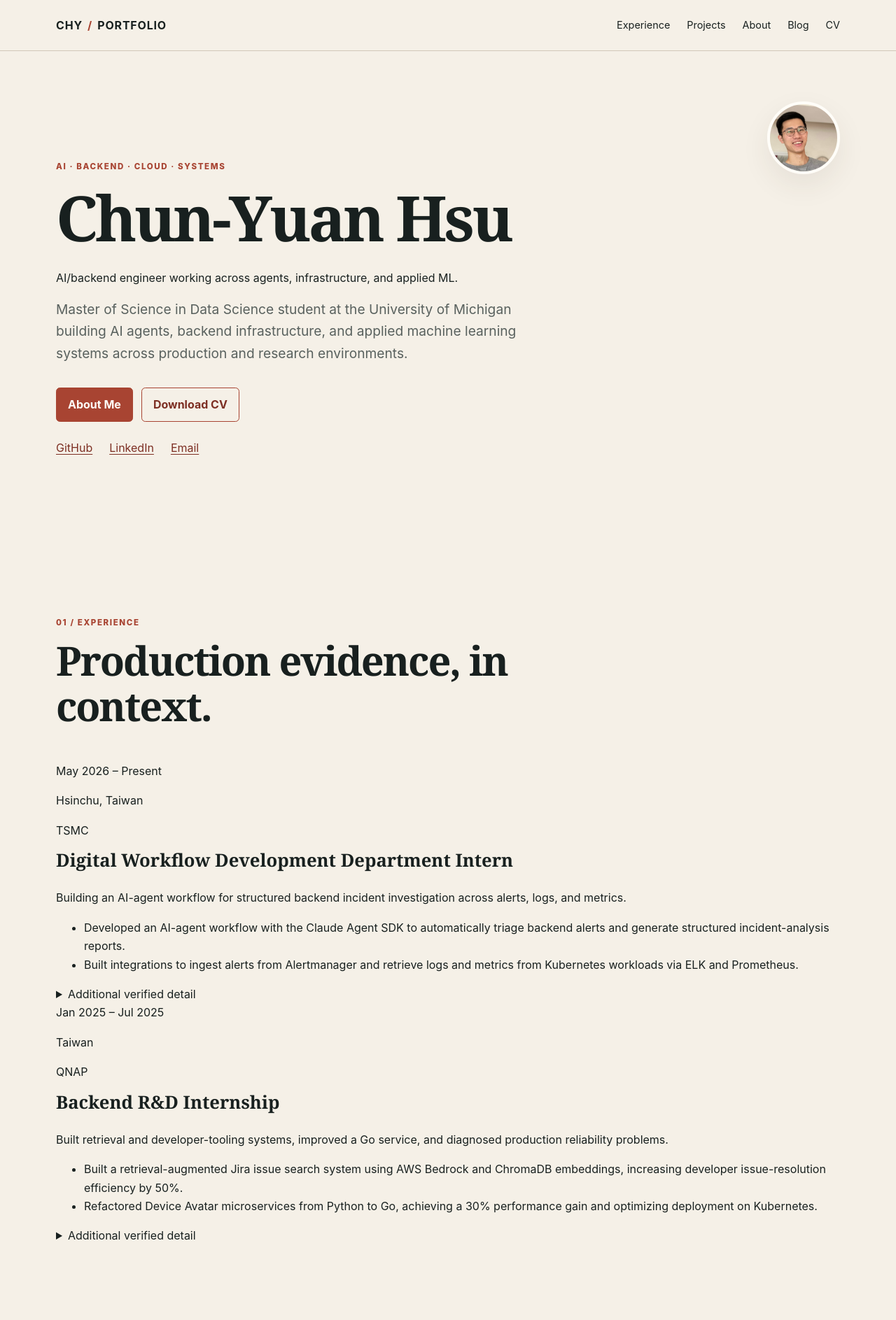
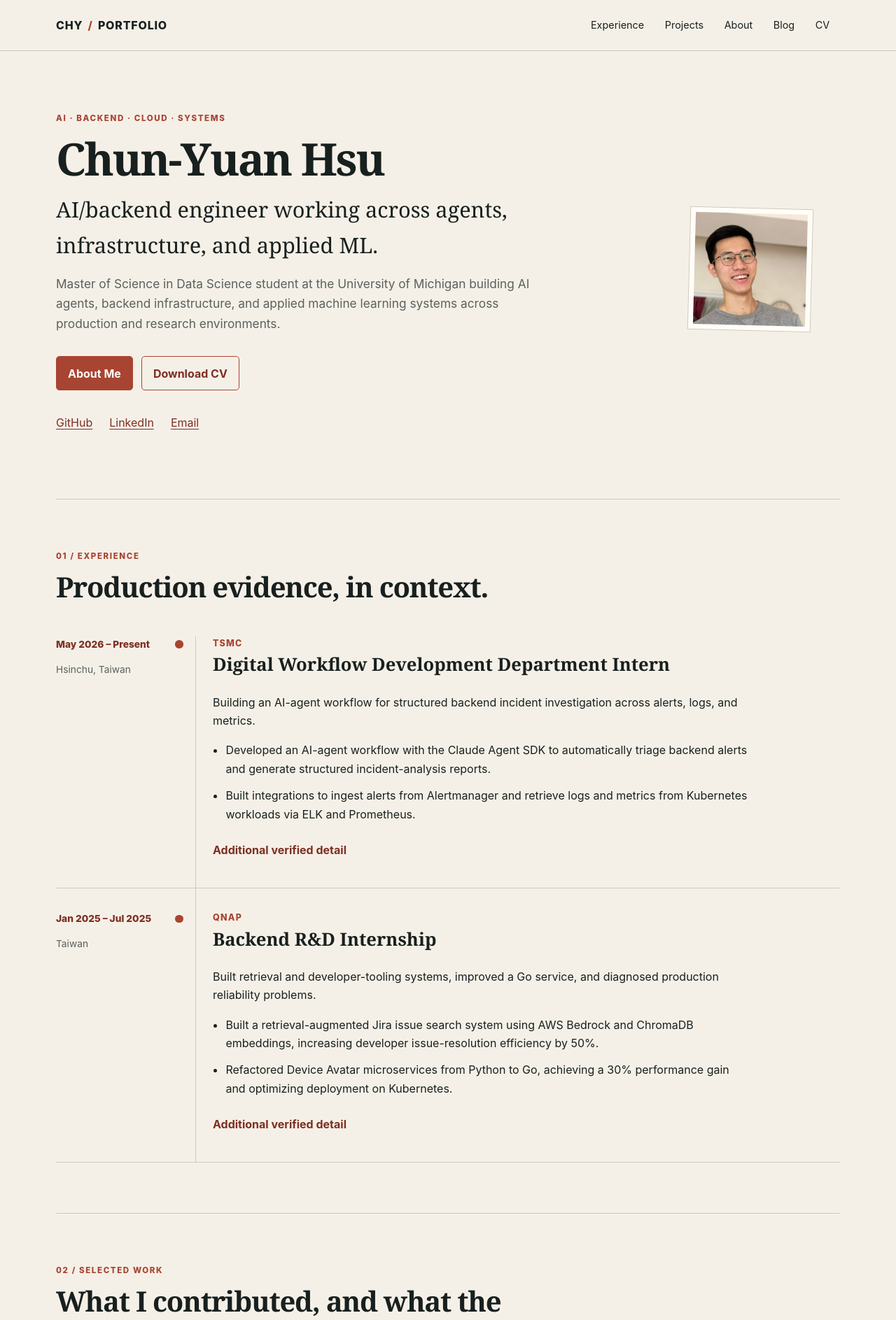
Before and after one commit to chyhsu/chyhsu.github.io, a Jekyll site: the page built from index.md, in a window 1280 px wide. Shown: the top 1887 px of the page at 70% size. Built offline with Jekyll 4.4.1, drawn with Linux system fonts in a browser that asks for light colours.

Commit message:
style: add component-owned dossier system

```diff
--- a/_sass/_base.scss
+++ /dev/null
@@ -1,50 +0,0 @@
-*, *::before, *::after { box-sizing: border-box; }
-html { scroll-behavior: smooth; }
-body {
-  margin: 0;
-  background: var(--color-paper);
-  color: var(--color-ink);
-  font-family: var(--font-body);
-  font-size: 1rem;
-  line-height: 1.65;
-  text-rendering: optimizeLegibility;
-}
-img { display: block; max-width: 100%; height: auto; }
-a {
-  color: var(--color-rust-dark);
-  text-decoration-thickness: 0.08em;
-  text-underline-offset: 0.18em;
-}
-a:hover { color: var(--color-rust); }
-a:focus-visible, button:focus-visible {
-  outline: 0.2rem solid var(--color-rust);
-  outline-offset: 0.2rem;
-}
-h1, h2, h3, p { margin-top: 0; }
-h1, h2, h3 {
-  color: var(--color-ink);
-  font-family: var(--font-display);
-  line-height: 1.12;
-}
-h1 { font-size: clamp(2.7rem, 7vw, 5.8rem); letter-spacing: -0.045em; }
-h2 { font-size: clamp(2rem, 4.5vw, 3.7rem); letter-spacing: -0.035em; }
-h3 { font-size: clamp(1.25rem, 2vw, 1.7rem); }
-code, pre { font-family: ui-monospace, SFMono-Regular, Consolas, monospace; }
-code { background: var(--color-paper-deep); padding: 0.1em 0.3em; border-radius: 0.2rem; }
-pre { overflow-x: auto; padding: var(--space-4); background: var(--color-ink); color: var(--color-white); }
-pre code { padding: 0; background: transparent; color: inherit; }
-::selection { background: #dba895; color: var(--color-ink); }
-.skip-link {
-  position: fixed;
-  left: var(--space-3);
-  top: var(--space-3);
-  z-index: 20;
-  transform: translateY(-180%);
-  padding: var(--space-2) var(--space-3);
-  background: var(--color-ink);
-  color: var(--color-white);
-}
-.skip-link:focus { transform: translateY(0); }
-@media (prefers-reduced-motion: reduce) {
-  *, *::before, *::after { scroll-behavior: auto !important; transition-duration: 0.01ms !important; }
-}
--- a/_sass/_components.scss
+++ /dev/null
@@ -1,63 +0,0 @@
-.eyebrow, .featured-card__kicker, .experience-card__company, .site-footer__eyebrow {
-  margin-bottom: var(--space-2);
-  color: var(--color-rust);
-  font-size: 0.72rem;
-  font-weight: 800;
-  letter-spacing: 0.14em;
-  text-transform: uppercase;
-}
-.button {
-  display: inline-flex;
-  min-height: 2.75rem;
-  align-items: center;
-  justify-content: center;
-  padding: 0.65rem 1rem;
-  border: 1px solid var(--color-rust);
-  border-radius: var(--radius);
-  font-weight: 700;
-  text-decoration: none;
-  transition: background-color var(--transition), color var(--transition), transform var(--transition);
-}
-.button:hover { transform: translateY(-0.1rem); }
-.button--primary { background: var(--color-rust); color: var(--color-white); }
-.button--primary:hover { background: var(--color-rust-dark); color: var(--color-white); }
-.button--secondary { color: var(--color-rust-dark); }
-.button--secondary:hover { background: var(--color-white); }
-.experience-card, .featured-card, .archive-card, .post-preview {
-  border: 1px solid var(--color-line);
-  border-radius: var(--radius);
-  background: rgba(255, 253, 248, 0.48);
-}
-.experience-card { padding: clamp(1.3rem, 3vw, 2rem); border-top: 0.25rem solid var(--color-rust); }
-.experience-card__topline { display: flex; justify-content: space-between; gap: var(--space-3); }
-.experience-card__period, .experience-card__location, .post-meta { color: var(--color-muted); font-size: 0.86rem; }
-.experience-card__summary { font-size: 1.05rem; }
-.evidence-list { padding-left: 1.15rem; }
-.evidence-list li + li { margin-top: var(--space-2); }
-.tag-list { display: flex; flex-wrap: wrap; gap: var(--space-1); padding: 0; list-style: none; }
-.tag-list li { padding: 0.28rem 0.55rem; border: 1px solid var(--color-line); border-radius: 99rem; font-size: 0.72rem; }
-.featured-card { display: flex; flex-direction: column; padding: var(--space-4); box-shadow: var(--shadow); }
-.featured-card--lilac { border-top: 0.25rem solid var(--color-lilac); background: var(--color-lilac-tint); }
-.featured-card__index { margin-bottom: var(--space-5); color: var(--color-rust); font-family: var(--font-display); font-size: 2rem; }
-.featured-card .card-links { margin-top: auto; padding-top: var(--space-4); }
-.metric-list { display: grid; grid-template-columns: repeat(2, 1fr); gap: var(--space-1); padding: 0; list-style: none; }
-.metric-list li { padding: var(--space-2); background: var(--color-paper-deep); font-size: 0.78rem; font-weight: 750; }
-.skill-group h3 { font-family: var(--font-body); font-size: 0.82rem; letter-spacing: 0.08em; text-transform: uppercase; }
-.skill-group ul { margin: 0; padding: 0; list-style: none; color: var(--color-muted); }
-.archive-card, .post-preview { padding: var(--space-4); }
-.archive-card__stack { color: var(--color-rust-dark); font-size: 0.78rem; font-weight: 700; }
-.card-links { gap: var(--space-3); }
-.card-links a { font-size: 0.85rem; font-weight: 750; }
-.education-list { border-top: 1px solid var(--color-line); }
-.education-item { display: grid; grid-template-columns: 12rem 1fr; gap: var(--space-4); padding-block: var(--space-4); border-bottom: 1px solid var(--color-line); }
-.education-item h3, .education-item p { margin-bottom: 0; }
-.education-item__period { color: var(--color-muted); font-size: 0.86rem; }
-.post-preview h3 a { color: var(--color-ink); text-decoration: none; }
-.site-footer__title { margin: 0; color: var(--color-white); font-family: var(--font-display); font-size: clamp(1.7rem, 4vw, 2.8rem); }
-.site-footer__eyebrow { color: #dda18f; }
-.footer-links a { color: var(--color-white); }
-.site-footer a:focus-visible { outline-color: var(--color-white); }
-@media (max-width: 42rem) {
-  .experience-card__topline { display: block; }
-  .education-item { grid-template-columns: 1fr; gap: var(--space-1); }
-}
--- /dev/null
+++ b/_sass/_global.scss
@@ -0,0 +1,78 @@
+*, *::before, *::after { box-sizing: border-box; }
+html { scroll-behavior: smooth; scroll-padding-top: 5rem; }
+body {
+  margin: 0;
+  background: var(--color-paper);
+  color: var(--color-ink);
+  font-family: var(--font-body);
+  font-size: 1rem;
+  line-height: 1.65;
+  text-rendering: optimizeLegibility;
+}
+img { display: block; max-width: 100%; height: auto; }
+h1, h2, h3, p, dl, figure { margin-top: 0; }
+h1, h2, h3 { color: var(--color-ink); font-family: var(--font-display); line-height: 1.12; }
+h1 { font-size: clamp(2.7rem, 6vw, 4rem); letter-spacing: -0.04em; }
+h2 { font-size: clamp(2rem, 4vw, 2.5rem); letter-spacing: -0.03em; }
+h3 { font-size: clamp(1.25rem, 2vw, 1.65rem); }
+a { color: var(--color-rust-dark); text-decoration-thickness: 0.08em; text-underline-offset: 0.18em; }
+a:hover { color: var(--color-rust); }
+.prose, .page-content { overflow-wrap: anywhere; }
+a:focus-visible, summary:focus-visible {
+  outline: 0.2rem solid var(--color-rust);
+  outline-offset: 0.2rem;
+}
+code, pre { font-family: var(--font-mono); }
+code { padding: 0.1em 0.3em; border-radius: var(--radius); background: var(--color-paper-deep); }
+pre { overflow-x: auto; padding: var(--space-4); background: var(--color-ink); color: var(--color-surface); }
+pre code { padding: 0; background: transparent; color: inherit; }
+::selection { background: #dba895; color: var(--color-ink); }
+.site-shell { width: min(calc(100% - 2rem), var(--shell)); margin-inline: auto; }
+.page-main { min-height: 70vh; }
+.section { padding-block: var(--space-7); border-top: 1px solid var(--color-line); }
+.section-heading { max-width: 48rem; margin-bottom: var(--space-6); }
+.section-heading--split { max-width: none; display: flex; align-items: end; justify-content: space-between; gap: var(--space-4); }
+.section-heading--split > a { min-height: 2.75rem; min-width: 2.75rem; display: inline-flex; align-items: center; }
+.eyebrow {
+  margin-bottom: var(--space-2);
+  color: var(--color-rust);
+  font-size: 0.72rem;
+  font-weight: 800;
+  letter-spacing: 0.14em;
+  text-transform: uppercase;
+}
+.button {
+  display: inline-flex;
+  min-height: 2.75rem;
+  min-width: 2.75rem;
+  align-items: center;
+  justify-content: center;
+  padding: 0.65rem 1rem;
+  border: 1px solid var(--color-rust);
+  border-radius: var(--radius);
+  font-weight: 750;
+  text-decoration: none;
+  transition: background-color var(--transition), color var(--transition), transform var(--transition);
+}
+.button:hover { transform: translateY(-0.1rem); }
+.button--primary { background: var(--color-rust); color: var(--color-surface); }
+.button--primary:hover { background: var(--color-rust-dark); color: var(--color-surface); }
+.button--secondary:hover { background: var(--color-surface); }
+.skip-link {
+  position: fixed;
+  left: var(--space-3);
+  top: var(--space-3);
+  z-index: 20;
+  transform: translateY(-180%);
+  padding: var(--space-2) var(--space-3);
+  background: var(--color-ink);
+  color: var(--color-surface);
+}
+.skip-link:focus { transform: translateY(0); }
+@media (max-width: 42rem) {
+  .section { padding-block: var(--space-6); }
+  .section-heading--split { align-items: flex-start; flex-direction: column; }
+}
+@media (prefers-reduced-motion: reduce) {
+  *, *::before, *::after { scroll-behavior: auto !important; transition-duration: 0.01ms !important; }
+}
--- a/_sass/_layout.scss
+++ /dev/null
@@ -1,40 +0,0 @@
-.site-shell { width: min(calc(100% - 2rem), var(--measure)); margin-inline: auto; }
-.page-main { min-height: 70vh; }
-.site-header { border-bottom: 1px solid var(--color-line); }
-.site-header__inner {
-  min-height: 4.5rem;
-  display: flex;
-  align-items: center;
-  justify-content: space-between;
-  gap: var(--space-4);
-}
-.site-brand { color: var(--color-ink); font-weight: 750; letter-spacing: 0.05em; text-decoration: none; text-transform: uppercase; }
-.site-brand__divider { margin-inline: 0.45em; color: var(--color-rust); }
-.site-nav, .footer-links, .hero__links, .card-links { display: flex; flex-wrap: wrap; gap: var(--space-4); }
-.site-nav a, .footer-links a { color: inherit; font-size: 0.9rem; text-decoration: none; }
-.section { padding-block: var(--space-7); }
-.section--ruled { border-top: 1px solid var(--color-line); }
-.section--tinted { background: var(--color-paper-deep); }
-.section-heading { max-width: 48rem; margin-bottom: var(--space-6); }
-.section-heading--compact { margin-bottom: var(--space-5); }
-.section-heading--with-link { max-width: none; display: flex; align-items: end; justify-content: space-between; gap: var(--space-4); }
-.experience-grid, .featured-grid, .archive-grid, .skill-grid, .post-preview-grid { display: grid; gap: var(--space-4); }
-.experience-grid { grid-template-columns: repeat(2, minmax(0, 1fr)); }
-.featured-grid { grid-template-columns: repeat(3, minmax(0, 1fr)); }
-.archive-grid { grid-template-columns: repeat(2, minmax(0, 1fr)); }
-.skill-grid { grid-template-columns: repeat(4, minmax(0, 1fr)); }
-.post-preview-grid { grid-template-columns: repeat(3, minmax(0, 1fr)); }
-.site-footer { padding-block: var(--space-6); background: var(--color-ink); color: var(--color-white); }
-.site-footer__inner { display: flex; align-items: end; justify-content: space-between; gap: var(--space-5); }
-@media (max-width: 54rem) {
-  .featured-grid, .skill-grid, .post-preview-grid { grid-template-columns: repeat(2, minmax(0, 1fr)); }
-  .featured-card:last-child, .post-preview:last-child { grid-column: 1 / -1; }
-}
-@media (max-width: 42rem) {
-  .site-header__inner, .site-footer__inner, .section-heading--with-link { align-items: flex-start; flex-direction: column; }
-  .site-header__inner { padding-block: var(--space-3); }
-  .site-nav { gap: var(--space-3); }
-  .experience-grid, .featured-grid, .archive-grid, .skill-grid, .post-preview-grid { grid-template-columns: 1fr; }
-  .featured-card:last-child, .post-preview:last-child { grid-column: auto; }
-  .section { padding-block: var(--space-6); }
-}
--- a/_sass/_pages.scss
+++ /dev/null
@@ -1,33 +0,0 @@
-.hero {
-  position: relative;
-  min-height: min(46rem, calc(100vh - 4.5rem));
-  display: flex;
-  align-items: center;
-  padding-block: var(--space-7);
-}
-.hero__copy { max-width: 54rem; }
-.hero h1 { max-width: 50rem; margin-bottom: var(--space-4); }
-.hero__name { margin-bottom: var(--space-1); font-family: var(--font-display); font-size: 1.25rem; font-weight: 700; }
-.hero__summary { max-width: 44rem; color: var(--color-muted); font-size: clamp(1rem, 2vw, 1.2rem); }
-.hero__portrait { position: absolute; right: 0; top: var(--space-7); width: 6.5rem; height: 6.5rem; border: 0.3rem solid var(--color-white); border-radius: 50%; object-fit: cover; object-position: 50% 35%; box-shadow: var(--shadow); }
-.hero__actions { display: flex; flex-wrap: wrap; gap: var(--space-2); margin-top: var(--space-5); }
-.hero__links { margin-top: var(--space-4); }
-.page-header { max-width: var(--prose); padding-top: var(--space-7); }
-.page-header h1 { margin-bottom: var(--space-4); }
-.page-intro { color: var(--color-muted); font-size: 1.2rem; }
-.prose-page { padding-bottom: var(--space-7); }
-.prose { max-width: var(--prose); }
-.prose h2 { margin-top: var(--space-6); }
-.prose h3 { margin-top: var(--space-5); }
-.prose img { margin-block: var(--space-5); border-radius: var(--radius); }
-.about-photo { width: 100%; max-height: 24rem; object-fit: cover; margin-block: var(--space-5); }
-.posts-container { display: grid; gap: var(--space-4); }
-.post-card { padding: var(--space-4); border: 1px solid var(--color-line); background: rgba(255, 253, 248, 0.48); }
-.post-card h2 { font-size: 1.7rem; }
-.post-card h2 a { color: var(--color-ink); text-decoration: none; }
-.post-header { max-width: var(--prose); padding-top: var(--space-7); }
-.post-content { max-width: var(--prose); padding-bottom: var(--space-7); }
-@media (max-width: 42rem) {
-  .hero { min-height: auto; padding-top: 8.5rem; }
-  .hero__portrait { left: 0; right: auto; top: var(--space-5); width: 5rem; height: 5rem; }
-}
--- a/_sass/_tokens.scss
+++ b/_sass/_tokens.scss
@@ -1,16 +1,17 @@
 :root {
   --color-paper: #f5f0e7;
   --color-paper-deep: #ebe2d5;
+  --color-surface: #fffdf8;
   --color-ink: #18201f;
   --color-muted: #59615e;
   --color-rust: #a84432;
   --color-rust-dark: #7d2f23;
-  --color-lilac: #846f91;
-  --color-lilac-tint: #f0eaf0;
+  --color-research: #786583;
+  --color-research-soft: #eee8ef;
   --color-line: #d2c7b8;
-  --color-white: #fffdf8;
   --font-display: Georgia, "Times New Roman", serif;
-  --font-body: Inter, ui-sans-serif, -apple-system, BlinkMacSystemFont, "Segoe UI", sans-serif;
+  --font-body: ui-sans-serif, -apple-system, BlinkMacSystemFont, "Segoe UI", sans-serif;
+  --font-mono: ui-monospace, SFMono-Regular, Consolas, monospace;
   --space-1: 0.375rem;
   --space-2: 0.75rem;
   --space-3: 1rem;
@@ -18,9 +19,8 @@
   --space-5: 2rem;
   --space-6: 3rem;
   --space-7: 4.5rem;
-  --measure: 70rem;
+  --shell: 70rem;
   --prose: 46rem;
-  --radius: 0.35rem;
-  --shadow: 0 1rem 2.5rem rgba(66, 48, 35, 0.08);
+  --radius: 0.3rem;
   --transition: 160ms ease;
 }
--- /dev/null
+++ b/_sass/components/_chrome.scss
@@ -0,0 +1,20 @@
+.site-header { border-bottom: 1px solid var(--color-line); }
+.site-header__inner { min-height: 4.5rem; display: flex; align-items: center; justify-content: space-between; gap: var(--space-4); }
+.site-brand { min-height: 2.75rem; min-width: 2.75rem; display: inline-flex; align-items: center; color: var(--color-ink); font-weight: 800; letter-spacing: 0.05em; text-decoration: none; text-transform: uppercase; }
+.site-brand__divider { margin-inline: 0.45em; color: var(--color-rust); }
+.site-nav, .footer-links { display: flex; flex-wrap: wrap; gap: var(--space-2); }
+.site-nav a, .footer-links a { display: inline-flex; min-height: 2.75rem; min-width: 2.75rem; align-items: center; padding-inline: 0.55rem; color: inherit; font-size: 0.9rem; text-decoration: none; }
+.site-nav a[aria-current="page"] { text-decoration: underline; text-decoration-color: var(--color-rust); text-decoration-thickness: 0.15rem; }
+.site-footer { padding-block: var(--space-6); background: var(--color-ink); color: var(--color-surface); }
+.site-footer__inner { display: flex; align-items: end; justify-content: space-between; gap: var(--space-5); }
+.site-footer__eyebrow { color: #dda18f; font-size: 0.72rem; font-weight: 800; letter-spacing: 0.14em; text-transform: uppercase; }
+.site-footer__title { max-width: 38rem; margin-bottom: var(--space-2); color: var(--color-surface); font-family: var(--font-display); font-size: clamp(1.7rem, 4vw, 2.8rem); }
+.site-footer__contact { min-height: 2.75rem; min-width: 2.75rem; display: inline-flex; align-items: center; }
+.site-footer a { color: var(--color-surface); }
+.site-footer a:focus-visible { outline-color: var(--color-surface); }
+@media (max-width: 42rem) {
+  .site-header__inner, .site-footer__inner { align-items: flex-start; flex-direction: column; }
+  .site-header__inner { padding-block: var(--space-2); }
+  .site-nav { width: 100%; gap: 0; justify-content: space-between; }
+  .site-nav a { padding-inline: 0.3rem; }
+}
--- /dev/null
+++ b/_sass/components/_content.scss
@@ -0,0 +1,41 @@
+.profile-strip { padding-block: var(--space-7); background: var(--color-paper-deep); }
+.profile-strip__inner { display: grid; grid-template-columns: minmax(0, 0.9fr) minmax(0, 1.1fr); gap: var(--space-7); }
+.profile-strip__skills { columns: 2; column-gap: var(--space-5); }
+.profile-strip__skills p { break-inside: avoid; }
+.post-list { border-top: 1px solid var(--color-line); }
+.post-row { display: grid; grid-template-columns: 8rem 18rem minmax(0, 1fr); gap: var(--space-4); padding-block: var(--space-4); border-bottom: 1px solid var(--color-line); }
+.post-row time { color: var(--color-muted); font-size: 0.86rem; }
+.post-row h2, .post-row h3 { margin-bottom: 0; font-family: var(--font-body); font-size: 1rem; }
+.post-row h2 a, .post-row h3 a { min-height: 2.75rem; min-width: 2.75rem; display: inline-flex; align-items: center; color: var(--color-ink); text-decoration: none; }
+.profile-strip a { min-height: 2.75rem; min-width: 2.75rem; display: inline-flex; align-items: center; }
+.contact-strip { padding-block: var(--space-6); background: var(--color-surface); border-top: 1px solid var(--color-line); }
+.contact-strip__inner { display: flex; align-items: center; justify-content: space-between; gap: var(--space-5); }
+.contact-strip h2 { margin-bottom: 0; }
+.page-frame { padding-bottom: var(--space-7); }
+.page-header { max-width: var(--prose); padding-top: var(--space-7); }
+.page-intro { color: var(--color-muted); font-size: 1.15rem; }
+.page-content { max-width: var(--prose); }
+.page-frame--wide .page-content { max-width: none; }
+.prose { max-width: var(--prose); }
+.prose h2 { margin-top: var(--space-6); }
+.prose h3 { margin-top: var(--space-5); }
+.prose img { margin-block: var(--space-5); border-radius: var(--radius); }
+.about-layout { display: grid; grid-template-columns: minmax(0, var(--prose)) 18rem; gap: var(--space-7); }
+.about-photo { width: 100%; max-height: 24rem; object-fit: cover; }
+.facts-rail { align-self: start; padding: var(--space-4); border-top: 0.25rem solid var(--color-rust); background: var(--color-surface); }
+.facts-rail ul { padding-left: 1.1rem; }
+.blog-year { margin-top: var(--space-7); }
+.post-header { max-width: var(--prose); padding-top: var(--space-7); }
+.post-content { max-width: var(--prose); padding-bottom: var(--space-7); }
+.post-content img { margin-block: var(--space-5); }
+@media (max-width: 56rem) {
+  .profile-strip__inner, .about-layout { grid-template-columns: 1fr; gap: var(--space-5); }
+  .post-row { grid-template-columns: 7rem minmax(0, 1fr); }
+  .post-row > p { grid-column: 2; }
+}
+@media (max-width: 36rem) {
+  .profile-strip__skills { columns: 1; }
+  .post-row { grid-template-columns: 1fr; gap: var(--space-1); }
+  .post-row > p { grid-column: auto; }
+  .contact-strip__inner { align-items: flex-start; flex-direction: column; }
+}
--- /dev/null
+++ b/_sass/components/_experience.scss
@@ -0,0 +1,18 @@
+.experience-rail { position: relative; }
+.experience-rail::before { content: ""; position: absolute; inset-block: 0; left: 12.45rem; width: 1px; background: var(--color-line); }
+.experience-row { display: grid; grid-template-columns: 11rem minmax(0, 1fr); gap: var(--space-6); padding-block: var(--space-5); border-bottom: 1px solid var(--color-line); }
+.experience-row:first-child { padding-top: 0; }
+.experience-row__meta { color: var(--color-muted); font-size: 0.86rem; }
+.experience-row__period { color: var(--color-rust-dark); font-weight: 800; }
+.experience-row__body { position: relative; max-width: 48rem; }
+.experience-row__body::before { content: ""; position: absolute; left: calc(-1 * var(--space-6) - 0.35rem); top: 0.35rem; width: 0.7rem; height: 0.7rem; border-radius: 50%; background: var(--color-rust); }
+.experience-row__organization { margin-bottom: var(--space-1); color: var(--color-rust); font-size: 0.78rem; font-weight: 800; letter-spacing: 0.1em; text-transform: uppercase; }
+.experience-row__primary { padding-left: 1.15rem; }
+.experience-row li + li { margin-top: var(--space-2); }
+.experience-row details { margin-top: var(--space-3); color: var(--color-muted); }
+.experience-row summary { min-height: 2.75rem; min-width: 2.75rem; display: inline-flex; align-items: center; color: var(--color-rust-dark); cursor: pointer; font-weight: 750; }
+@media (max-width: 56rem) {
+  .experience-rail::before { left: 0.35rem; }
+  .experience-row { grid-template-columns: 1fr; gap: var(--space-2); padding-left: var(--space-5); }
+  .experience-row__body::before { left: calc(-1 * var(--space-5)); }
+}
--- /dev/null
+++ b/_sass/components/_hero.scss
@@ -0,0 +1,19 @@
+.hero { min-height: min(40rem, calc(100vh - 4.5rem)); display: grid; grid-template-columns: minmax(0, 1fr) 12rem; align-items: center; gap: var(--space-7); padding-block: var(--space-7); }
+.hero__copy { max-width: 49rem; }
+.hero h1 { margin-bottom: var(--space-2); }
+.hero__positioning { max-width: 44rem; margin-bottom: var(--space-3); font-family: var(--font-display); font-size: clamp(1.35rem, 2.4vw, 2rem); }
+.hero__summary { max-width: 43rem; color: var(--color-muted); font-size: 1.08rem; }
+.hero__actions, .hero__links { display: flex; flex-wrap: wrap; gap: var(--space-2); }
+.hero__actions { margin-top: var(--space-5); }
+.hero__links { margin-top: var(--space-4); gap: var(--space-4); }
+.hero__links a { min-height: 2.75rem; min-width: 2.75rem; display: inline-flex; align-items: center; }
+.hero__portrait-frame { justify-self: end; width: 11rem; padding: 0.45rem; border: 1px solid var(--color-line); background: var(--color-surface); transform: rotate(1.5deg); }
+.hero__portrait { width: 100%; aspect-ratio: 1; object-fit: cover; object-position: 50% 35%; }
+@media (max-width: 56rem) {
+  .hero { min-height: auto; grid-template-columns: minmax(0, 1fr) 8rem; gap: var(--space-5); }
+  .hero__portrait-frame { width: 8rem; }
+}
+@media (max-width: 36rem) {
+  .hero { grid-template-columns: 1fr; padding-block: var(--space-6); }
+  .hero__portrait-frame { grid-row: 1; justify-self: start; width: 6rem; margin-bottom: 0; }
+}
--- /dev/null
+++ b/_sass/components/_projects.scss
@@ -0,0 +1,30 @@
+.selected-work, .projects-featured { border-top: 1px solid var(--color-line); }
+.evidence-row { display: grid; grid-template-columns: 16rem minmax(0, 1fr); gap: var(--space-6); padding-block: var(--space-6); border-bottom: 1px solid var(--color-line); }
+.evidence-row--research { border-left: 0.25rem solid var(--color-research); padding-left: var(--space-4); }
+.evidence-row--research .eyebrow { color: var(--color-research); }
+.evidence-row__facts { margin: 0; }
+.evidence-row__facts > div { display: grid; grid-template-columns: 9rem minmax(0, 1fr); gap: var(--space-4); padding-block: var(--space-3); border-top: 1px solid var(--color-line); }
+.evidence-row__facts dt, .technology-line span { color: var(--color-muted); font-size: 0.74rem; font-weight: 800; letter-spacing: 0.08em; text-transform: uppercase; }
+.evidence-row__facts dd { margin: 0; }
+.evidence-row__facts ul { margin: 0; padding-left: 1.1rem; }
+.result-list { display: grid; grid-template-columns: repeat(2, minmax(0, 1fr)); gap: var(--space-2); list-style: none; padding: 0 !important; }
+.result-list li { padding: var(--space-2); background: var(--color-paper-deep); font-size: 0.9rem; font-weight: 750; }
+.technology-line { color: var(--color-rust-dark); }
+.technology-line span { margin-right: var(--space-2); }
+.project-links { display: flex; flex-wrap: wrap; gap: var(--space-4); }
+.project-links a { min-height: 2.75rem; min-width: 2.75rem; display: inline-flex; align-items: center; font-weight: 750; }
+.more-work__list, .project-index-list { margin: 0; padding: 0; border-top: 1px solid var(--color-line); list-style: none; }
+.more-work__link { min-height: 3.5rem; min-width: 2.75rem; display: flex; align-items: center; justify-content: space-between; gap: var(--space-3); border-bottom: 1px solid var(--color-line); color: var(--color-ink); font-weight: 750; text-decoration: none; }
+.project-group { margin-top: var(--space-7); }
+.project-group > h2 { font-size: 1.5rem; }
+.project-index-row { display: grid; grid-template-columns: 17rem minmax(0, 1fr); gap: var(--space-5); padding-block: var(--space-4); border-bottom: 1px solid var(--color-line); }
+.project-provenance { margin-bottom: var(--space-1); color: var(--color-rust-dark); font-size: 0.74rem; font-weight: 800; text-transform: uppercase; }
+.project-index-row--research .project-provenance { color: var(--color-research); }
+@media (max-width: 56rem) {
+  .evidence-row, .project-index-row { grid-template-columns: 1fr; gap: var(--space-3); }
+  .evidence-row__facts > div { grid-template-columns: 1fr; gap: var(--space-1); }
+}
+@media (max-width: 36rem) {
+  .result-list { grid-template-columns: 1fr; }
+  .evidence-row--research { padding-left: var(--space-3); }
+}
```
Also changed, not shown: assets/main.scss (+6 -4 lines), projects.md (+1 -1 lines), test/toolchain_contract_test.rb (+19 -0 lines).
